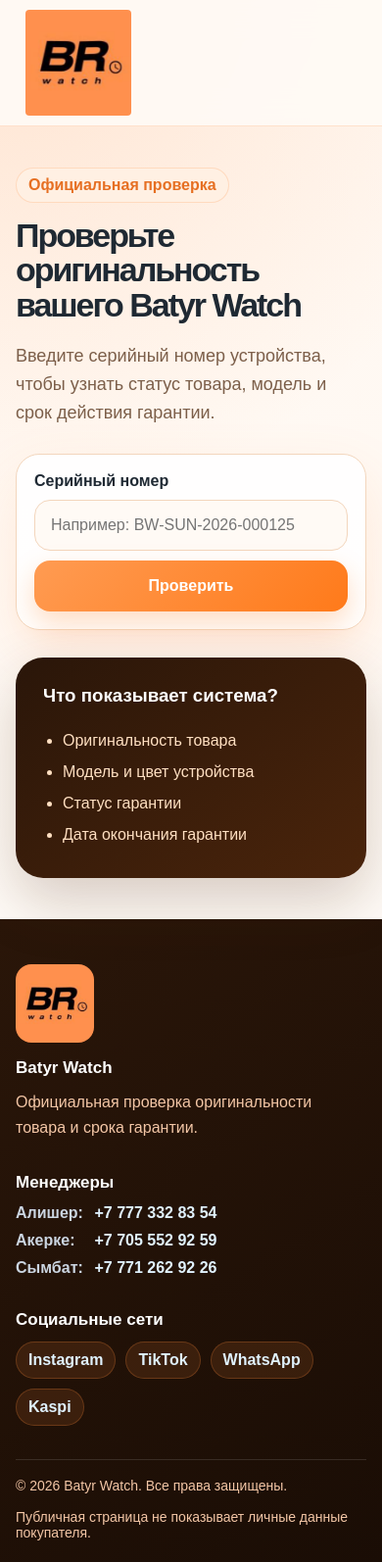
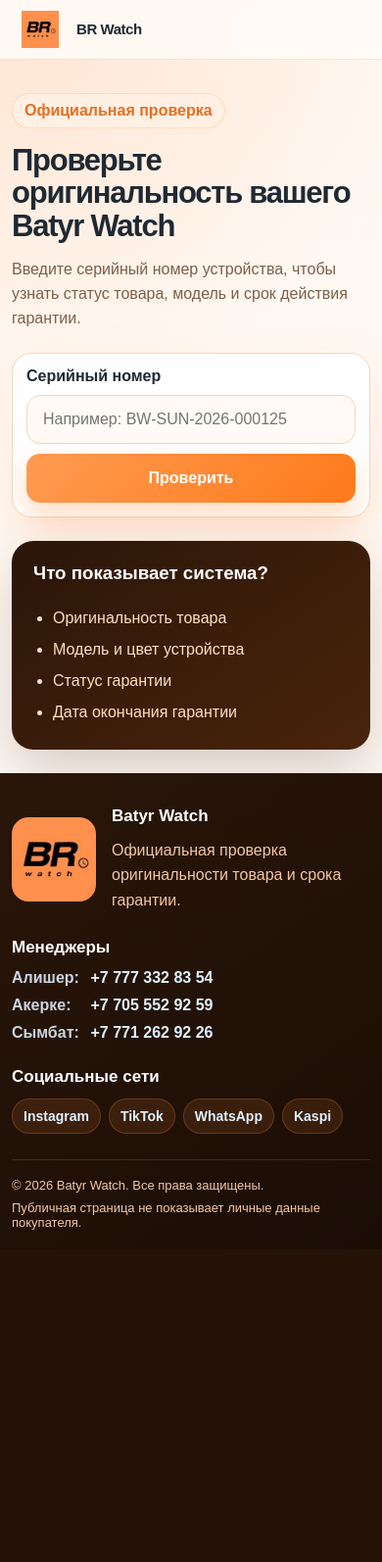
Before and after one commit to Ersaiyn-go/batyr_warranty_mvp, a Django app: page / in a window 390 px wide. Shown: the whole page at 98% size. After the commit the page ends 1255 px from the top, so only its background shows below. Run offline with Django 5.2, Linux system fonts and the light colour scheme.

Commit message:
Style fix

```diff
--- a/warranty/static/warranty/style.css
+++ b/warranty/static/warranty/style.css
@@ -90,11 +90,13 @@
 }
 
 .brand-text small {
-    color: var(--muted);
-    font-size: 12px;
-    font-weight: 700;
-    text-transform: uppercase;
-    letter-spacing: 0.08em;
+    display: block;
+    font-size: 9px;
+    line-height: 1.1;
+    max-width: 135px;
+    overflow: hidden;
+    text-overflow: ellipsis;
+    white-space: nowrap;
 }
 
 .header-support {
@@ -457,14 +459,174 @@
 
 @media (max-width: 640px) {
     .nav {
-        min-height: 70px;
+        min-height: 62px;
+        gap: 8px;
+    }
+
+    .brand {
+        gap: 8px;
+    }
+
+    .brand-logo-box {
+        padding: 4px 5px;
+        border-radius: 14px;
     }
 
     .brand-logo {
-        width: 128px;
+        width: 54px;
+        border-radius: 10px;
     }
 
     .brand-text {
+        display: grid;
+        gap: 2px;
+        min-width: 0;
+    }
+
+    .brand-text strong {
+        font-size: 14px;
+        line-height: 1.05;
+        max-width: 135px;
+        overflow: hidden;
+        text-overflow: ellipsis;
+        white-space: nowrap;
+    }
+
+    .brand-text small {
+        display: block;
+        font-size: 9px;
+        line-height: 1.1;
+        max-width: 135px;
+        overflow: hidden;
+        text-overflow: ellipsis;
+        white-space: nowrap;
+    }
+
+    .header-support {
+        display: none;
+    }
+}
+
+/* ===== Responsive layout fixes ===== */
+
+html {
+    min-height: 100%;
+}
+
+body {
+    min-height: 100vh;
+    min-height: 100dvh;
+    display: flex;
+    flex-direction: column;
+}
+
+main {
+    flex: 1;
+}
+
+.footer {
+    margin-top: auto;
+}
+
+/* Navbar general improvement */
+.nav {
+    min-height: 72px;
+}
+
+.brand {
+    min-width: 0;
+}
+
+.brand-logo-box {
+    flex-shrink: 0;
+}
+
+.brand-text {
+    min-width: 0;
+}
+
+.brand-text strong,
+.brand-text small {
+    white-space: nowrap;
+}
+
+/* Tablet / iPad */
+@media (max-width: 1024px) {
+    .container {
+        width: min(100% - 28px, 920px);
+    }
+
+    .hero {
+        padding: 48px 0 34px;
+    }
+
+    .hero-grid {
+        grid-template-columns: 1fr;
+        gap: 24px;
+    }
+
+    .info-card {
+        max-width: 100%;
+    }
+
+    .details-grid {
+        grid-template-columns: repeat(2, minmax(0, 1fr));
+    }
+
+    .footer-grid {
+        grid-template-columns: 1fr 1fr;
+        gap: 28px;
+    }
+
+    .footer-brand {
+        grid-column: 1 / -1;
+    }
+}
+
+/* Mobile */
+@media (max-width: 640px) {
+    .container {
+        width: min(100% - 24px, 100%);
+    }
+
+    .topbar {
+        position: sticky;
+        top: 0;
+    }
+
+    .nav {
+        min-height: 60px;
+        gap: 10px;
+    }
+
+    .brand {
+        gap: 8px;
+    }
+
+    .brand-logo-box {
+        padding: 4px 5px;
+        border-radius: 14px;
+    }
+
+    .brand-logo {
+        width: 58px;
+        border-radius: 10px;
+    }
+
+    .brand-text {
+        display: grid;
+        gap: 1px;
+    }
+
+    .brand-text strong {
+        font-size: 15px;
+        line-height: 1.1;
+        max-width: 120px;
+        overflow: hidden;
+        text-overflow: ellipsis;
+    }
+
+    .brand-text small {
         display: none;
     }
 
@@ -472,7 +634,114 @@
         display: none;
     }
 
+    .hero {
+        padding: 34px 0 24px;
+    }
+
+    h1 {
+        font-size: 31px;
+        line-height: 1.08;
+        letter-spacing: -0.04em;
+    }
+
+    .subtitle {
+        margin: 16px 0 22px;
+        font-size: 16px;
+        line-height: 1.55;
+    }
+
+    .check-form {
+        padding: 14px;
+        border-radius: 20px;
+    }
+
+    .serial-input,
+    button {
+        height: 50px;
+        border-radius: 14px;
+    }
+
+    .info-card {
+        padding: 22px;
+        border-radius: 22px;
+    }
+
+    .result-section {
+        padding: 8px 0 46px;
+    }
+
+    .result-card {
+        padding: 20px;
+        border-radius: 22px;
+    }
+
+    .result-header h2 {
+        font-size: 22px;
+    }
+
+    .details-grid {
+        grid-template-columns: 1fr;
+        gap: 10px;
+    }
+
+    .details-grid div {
+        padding: 14px;
+    }
+
+    .whatsapp {
+        width: 100%;
+        min-height: 50px;
+        text-align: center;
+    }
+
+    .footer {
+        padding: 34px 0 20px;
+    }
+
+    .footer-grid {
+        grid-template-columns: 1fr;
+        gap: 26px;
+    }
+
     .footer-logo-row {
+        flex-direction: row;
+        align-items: center;
+    }
+
+    .footer-logo {
+        width: 86px;
+    }
+
+    .footer-bottom {
+        margin-top: 26px;
         flex-direction: column;
+        gap: 8px;
+        font-size: 13px;
+    }
+
+    .social-links {
+        gap: 8px;
+    }
+
+    .social-links a {
+        min-height: 36px;
+        padding: 0 11px;
+        font-size: 14px;
     }
 }
+
+/* Very small phones */
+@media (max-width: 380px) {
+    .brand-logo {
+        width: 52px;
+    }
+
+    .brand-text strong {
+        font-size: 14px;
+        max-width: 100px;
+    }
+
+    h1 {
+        font-size: 28px;
+    }
+}
--- a/warranty/templates/warranty/base.html
+++ b/warranty/templates/warranty/base.html
@@ -13,8 +13,8 @@
             <a class="brand" href="/warranty/" aria-label="Batyr Watch">
                 <img class="brand-logo" src="{% static 'warranty/loggo.png' %}" alt="Batyr Watch logo">
                 <span class="brand-text">
-                    <strong>Batyr Watch</strong>
-                    <small>Official warranty check</small>
+                <strong>BR Watch</strong>
+                <small>Official warranty check</small>
                 </span>
             </a>
 
```
